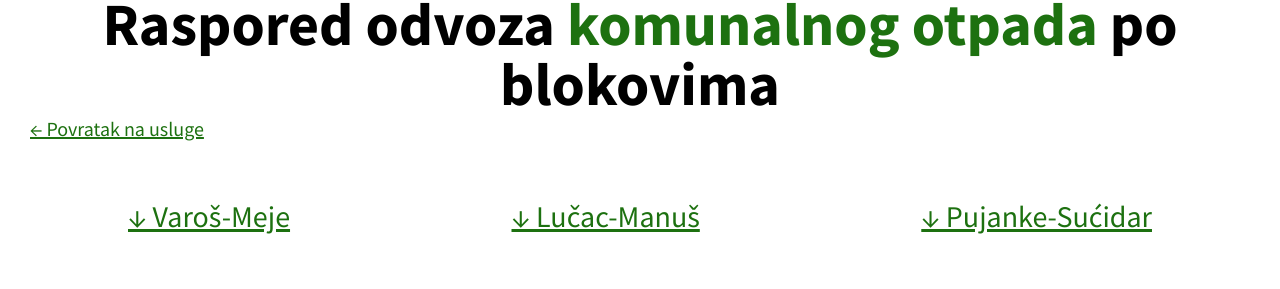
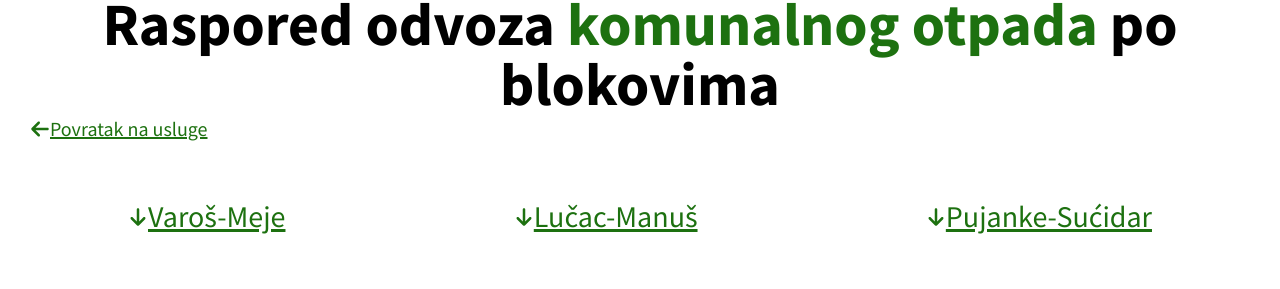
Before and after one commit to LovreCikojevic120/CiSToca-Korisnicka_Sucelja, a Next.js app: page /serviceOdvoz in a window 1280 px wide. Shown: the part 156-445 px from the top of the page. Built offline with nearby package versions, Linux system fonts and the light colour scheme.

Commit message:
New icons

```diff
--- a/pages/service.js
+++ b/pages/service.js
@@ -1,9 +1,10 @@
 import Header from "../components/Header";
 import Footer from "../components/Footer";
 import Link from "next/link";
-import Image from "next/image"
-import image1 from '../public/services1.jpg'
-import image2 from '../public/services2.jpg'
+import Image from "next/image";
+import image1 from '../public/services1.jpg';
+import image2 from '../public/services2.jpg';
+import { ImArrowRight2 } from 'react-icons/im';
 
 const service = () => {
   return(
@@ -22,7 +23,7 @@ const service = () => {
             <h1  className="education-article--title">Raspored odvoza komunalnog otpada po blokovima</h1>
           </Link>
           <p className="education-article--text">Dokument je zbog prirode posla podložan promjenama. Ažurirani raspored se nalazi kod poslovođa Operativne službe. Sve veće promjene rasporeda biti će unesene u Dokument.</p>
-          <Link  className="education-article--link" href='/serviceOdvoz'>→ Više</Link>
+          <Link  className="education-article--link" href='/serviceOdvoz'><ImArrowRight2/> Više</Link>
         </div>
 
         <div className="service-article">
@@ -31,7 +32,7 @@ const service = () => {
             <h1 className="education-article--title">Reciklažno dvorište</h1>
           </Link>
           <p className="education-article--text"> obavlja se na otvorenom i zatvorenom skladišnom su propisani odredbama Pravilnika o gospodarenju otpadom. obavlja se na otvorenom i zatvorenom skladišnom su propisani odredbama Pravilnika o gospodarenju otpadom.</p>
-          <Link className="education-article--link" href='/serviceRecycle'>→ Više</Link>
+          <Link className="education-article--link" href='/serviceRecycle'><ImArrowRight2/> Više</Link>
         </div>
 
       </div>
--- a/pages/serviceOdvoz.js
+++ b/pages/serviceOdvoz.js
@@ -2,6 +2,7 @@ import Header from "../components/Header";
 import Footer from "../components/Footer";
 import Link from "next/link";
 import { useState } from "react";
+import { ImArrowDown2, ImArrowLeft2 } from "react-icons/im";
 
 
 const serviceOdvoz = () => {
@@ -42,13 +43,13 @@ const serviceOdvoz = () => {
           <h1 className="font-bold text-6xl text-[#1D7110] odvoz-title-component">komunalnog otpada </h1>
           <h1 className="font-bold text-6xl odvoz-title-component">po blokovima</h1>
         </div>
-    <Link  className="education-return" href='/service'>← Povratak na usluge</Link>
+    <Link  className="education-return" href='/service'><ImArrowLeft2/> Povratak na usluge</Link>
 
     <div className="education-subpage--wrapper">
         <div className="odvoz--link-wrapper">
-            <a className="odvoz--link" href="#varos">↓ Varoš-Meje</a>
-            <a className="odvoz--link" href="#lucac">↓ Lučac-Manuš</a>
-            <a className="odvoz--link" href="#pujanke">↓ Pujanke-Sućidar</a>
+            <a className="odvoz--link" href="#varos"><ImArrowDown2/> Varoš-Meje</a>
+            <a className="odvoz--link" href="#lucac"><ImArrowDown2/> Lučac-Manuš</a>
+            <a className="odvoz--link" href="#pujanke"><ImArrowDown2/> Pujanke-Sućidar</a>
         </div>
     </div>
 
--- a/pages/serviceRecycle.js
+++ b/pages/serviceRecycle.js
@@ -1,6 +1,7 @@
 import Header from "../components/Header";
 import Footer from "../components/Footer";
 import Link from "next/link";
+import { ImArrowLeft2 } from "react-icons/im";
 
 const serviceRecycle = () => {
   return(
@@ -10,7 +11,7 @@ const serviceRecycle = () => {
           <h1 className="font-bold text-8xl recycle-title">Reciklažno&nbsp;</h1>
           <h1 className="font-bold text-8xl text-[#1D7110] recycle-title"> dvorište</h1>
         </div>
-    <Link  className="education-return" href='/service'>← Povratak na usluge</Link>
+    <Link  className="education-return" href='/service'><ImArrowLeft2/> Povratak na usluge</Link>
 
     <div className="education-subpage--wrapper">
         <p className="education-subpage--text service--text service--text-bold">Reciklažno dvorište Karepovac </p>
--- a/styles/education.css
+++ b/styles/education.css
@@ -59,6 +59,9 @@
     color: #1D7110;
     text-decoration: underline;
     width:fit-content;
+    display: flex;
+    flex-direction: row;
+    align-items: center;
 }
 
 @media only screen and (min-width: 2000px){
--- a/styles/educationSubpage.css
+++ b/styles/educationSubpage.css
@@ -3,6 +3,15 @@
     font-size: 20px;
     color: #1D7110;
     text-decoration: underline;
+    display: flex;
+    flex-direction: row;
+    align-items: center;
+}
+
+.odvoz--link{
+    display: flex;
+    flex-direction: row;
+    align-items: center;
 }
 
 @media only screen and (min-width: 1500px){
```
